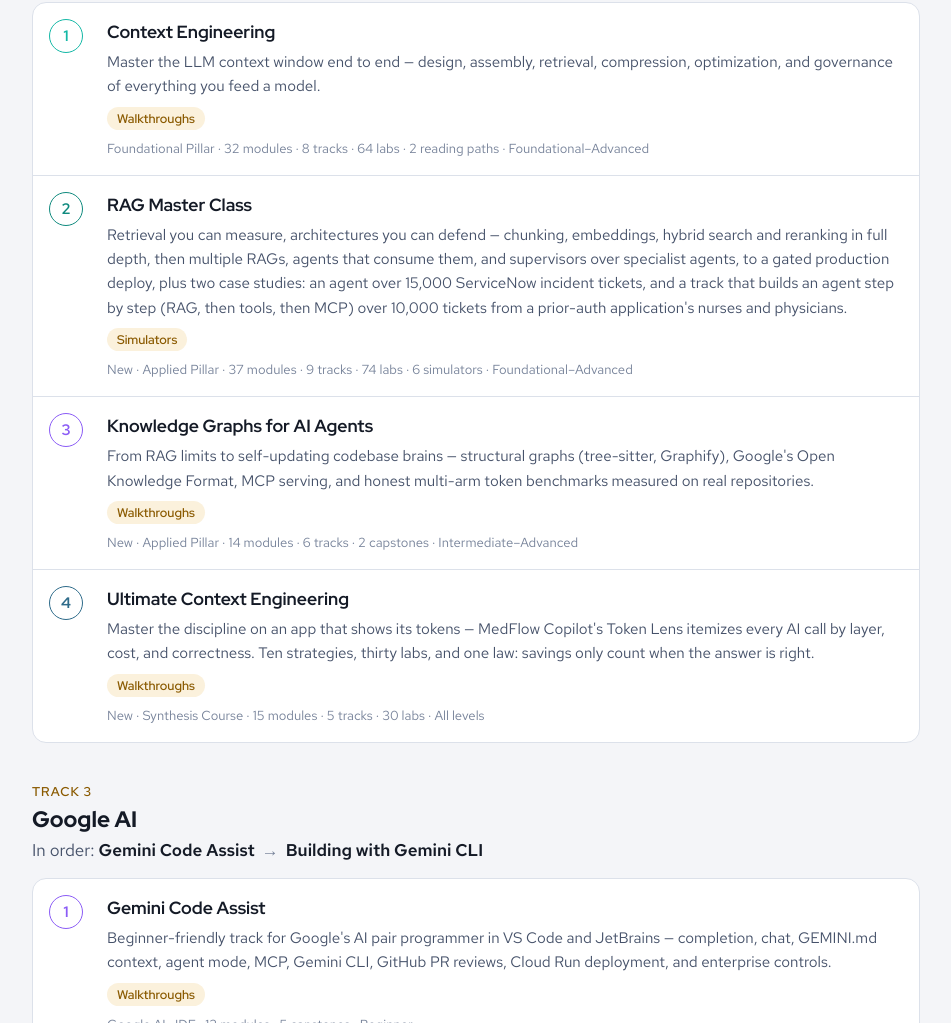
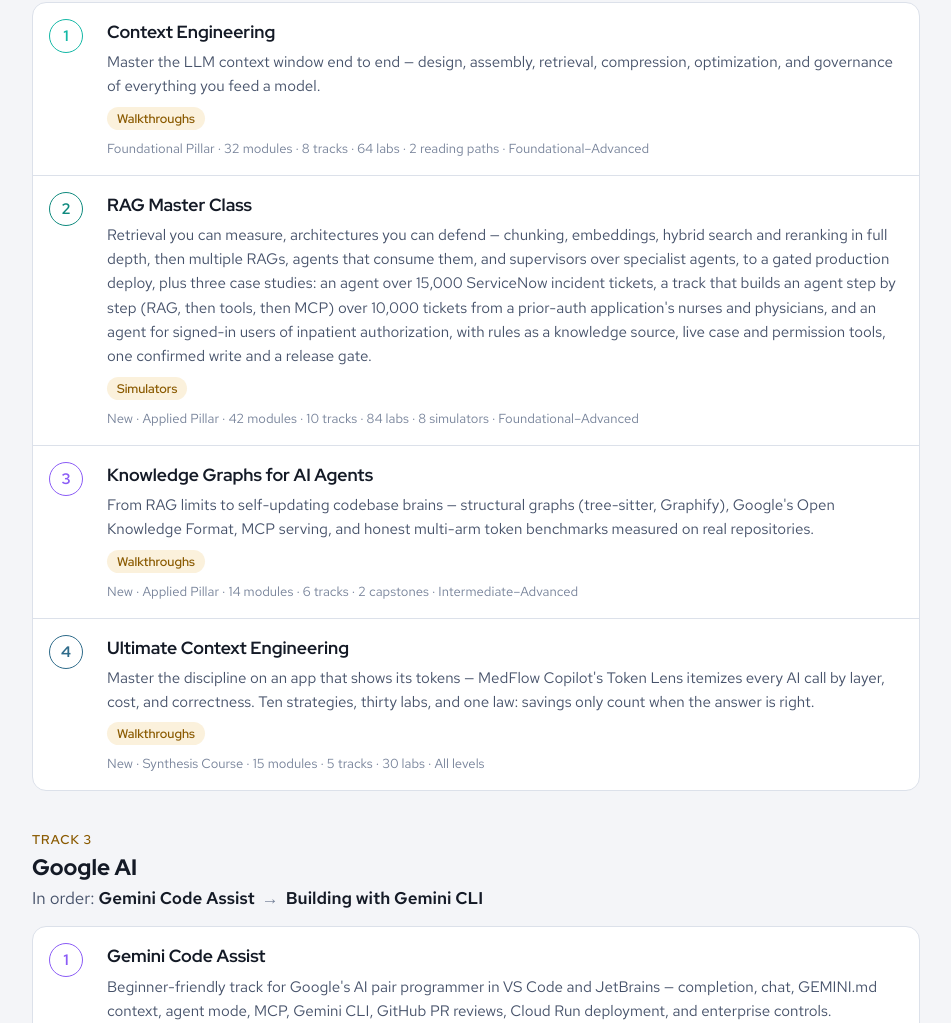
Before and after one commit to varasrinivas/learnings-hub, a plain HTML site: page agenticai/index.html in a window 1280 px wide. Shown: the part 3474-4497 px from the top of the page, without its empty margins (164-1115 px from the left). Drawn offline with Linux system fonts and the light colour scheme.

Commit message:
AgenticAI landing: RAG Master Class card shows Track 10 (42 modules, 10 tracks, 84 labs, 8 simulators)
Co-Authored-By: Claude Fable 5.2 <noreply@anthropic.com>

```diff
--- a/agenticai/index.html
+++ b/agenticai/index.html
@@ -93,7 +93,7 @@ footer{text-align:center;color:var(--ink-3);font-size:.85rem;padding:0 16px 40px
   <section class="part" id="track2"><header><p class="pn">Track 2</p><h2>Context Engineering &amp; Knowledge</h2><p class="why">In order: <b>Context Engineering</b><span class="arr">→</span><b>RAG Master Class</b><span class="arr">→</span><b>Knowledge Graphs</b><span class="arr">→</span><b>Ultimate Context Engineering</b></p></header>
   <ol class="mods">
     <li class="mod"><span class="n" style="--c:#14B8A6">1</span><div class="body"><a class="t" href="courses/context-engineering/index.html">Context Engineering</a><p>Master the LLM context window end to end — design, assembly, retrieval, compression, optimization, and governance of everything you feed a model.</p><div class="chips"><a class="chip" href="courses/context-engineering/walkthrough/index.html">Walkthroughs</a></div><small>Foundational Pillar · 32 modules · 8 tracks · 64 labs · 2 reading paths · Foundational–Advanced</small></div></li>
-    <li class="mod"><span class="n" style="--c:#0f8a7e">2</span><div class="body"><a class="t" href="courses/rag-master-class/index.html">RAG Master Class</a><p>Retrieval you can measure, architectures you can defend — chunking, embeddings, hybrid search and reranking in full depth, then multiple RAGs, agents that consume them, and supervisors over specialist agents, to a gated production deploy, plus two case studies: an agent over 15,000 ServiceNow incident tickets, and a track that builds an agent step by step (RAG, then tools, then MCP) over 10,000 tickets from a prior-auth application's nurses and physicians.</p><div class="chips"><a class="chip" href="courses/rag-master-class/sims/question-simulator.html">Simulators</a></div><small>New · Applied Pillar · 37 modules · 9 tracks · 74 labs · 6 simulators · Foundational–Advanced</small></div></li>
+    <li class="mod"><span class="n" style="--c:#0f8a7e">2</span><div class="body"><a class="t" href="courses/rag-master-class/index.html">RAG Master Class</a><p>Retrieval you can measure, architectures you can defend — chunking, embeddings, hybrid search and reranking in full depth, then multiple RAGs, agents that consume them, and supervisors over specialist agents, to a gated production deploy, plus three case studies: an agent over 15,000 ServiceNow incident tickets, a track that builds an agent step by step (RAG, then tools, then MCP) over 10,000 tickets from a prior-auth application's nurses and physicians, and an agent for signed-in users of inpatient authorization, with rules as a knowledge source, live case and permission tools, one confirmed write and a release gate.</p><div class="chips"><a class="chip" href="courses/rag-master-class/sims/question-simulator.html">Simulators</a></div><small>New · Applied Pillar · 42 modules · 10 tracks · 84 labs · 8 simulators · Foundational–Advanced</small></div></li>
     <li class="mod"><span class="n" style="--c:#8B5CF6">3</span><div class="body"><a class="t" href="courses/knowledge-graph/index.html">Knowledge Graphs for AI Agents</a><p>From RAG limits to self-updating codebase brains — structural graphs (tree-sitter, Graphify), Google's Open Knowledge Format, MCP serving, and honest multi-arm token benchmarks measured on real repositories.</p><div class="chips"><a class="chip" href="courses/knowledge-graph/walkthrough/index.html">Walkthroughs</a></div><small>New · Applied Pillar · 14 modules · 6 tracks · 2 capstones · Intermediate–Advanced</small></div></li>
     <li class="mod"><span class="n" style="--c:#2e6b8a">4</span><div class="body"><a class="t" href="courses/ultimate-context-eng/index.html">Ultimate Context Engineering</a><p>Master the discipline on an app that shows its tokens — MedFlow Copilot's Token Lens itemizes every AI call by layer, cost, and correctness. Ten strategies, thirty labs, and one law: savings only count when the answer is right.</p><div class="chips"><a class="chip" href="courses/ultimate-context-eng/walkthrough/index.html">Walkthroughs</a></div><small>New · Synthesis Course · 15 modules · 5 tracks · 30 labs · All levels</small></div></li>
   </ol></section>
```
